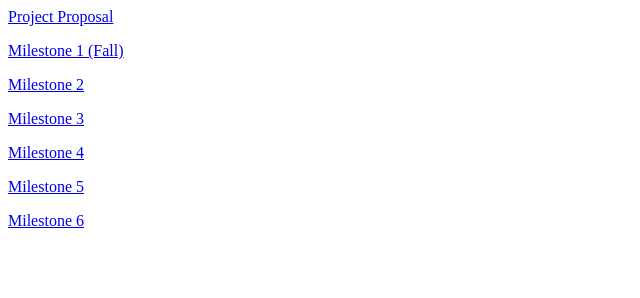
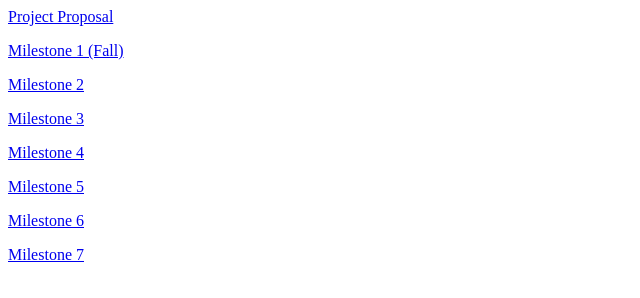
Before and after one commit to j-b-z/j-b-z.github.io, a plain HTML site: page index.html in a window 1280 px wide. Shown: the whole page, without its empty margins (0-640 px from the left). Drawn offline with Linux system fonts and the light colour scheme.

Commit message:
Update index.html

```diff
--- a/index.html
+++ b/index.html
@@ -5,3 +5,4 @@
 <p><a href="/docs/15400%20Milestone%204.pdf">Milestone 4</a></p>
 <p><a href="/docs/15400%20Milestone%205.pdf">Milestone 5</a></p>
 <p><a href="/docs/15400%20Milestone%206.pdf">Milestone 6</a></p>
+<p><a href="/docs/15400%20Milestone%207.pdf">Milestone 7</a></p>
```
